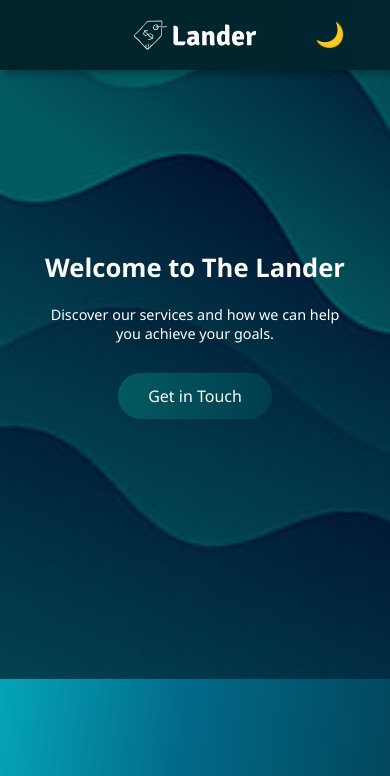
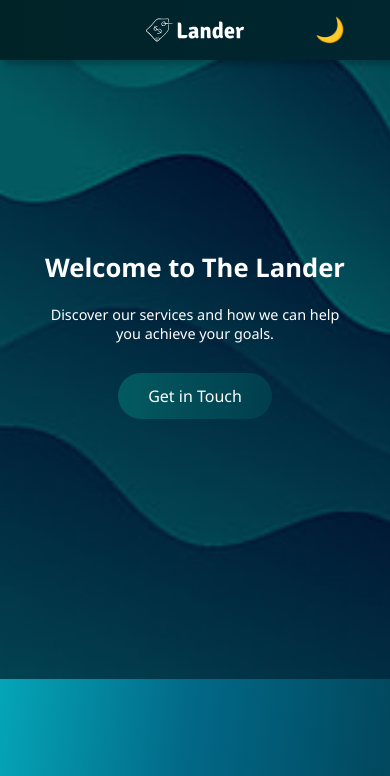
Before and after one commit to aryansrivastav1/the-lander, a website: page index.html in a window 390 px wide. Shown: the top 776 px of the page. Drawn offline with Linux system fonts and the light colour scheme.

Commit message:
Add files via upload

```diff
--- a/responsive.css
+++ b/responsive.css
@@ -94,6 +94,14 @@
 }
 
 @media (max-width: 480px) {
+    header {
+        padding: 15px 0;
+    }
+
+    header .container svg {
+        width: 160px;
+    }
+
     .hero {
         padding: 250px 0;
     }
```
